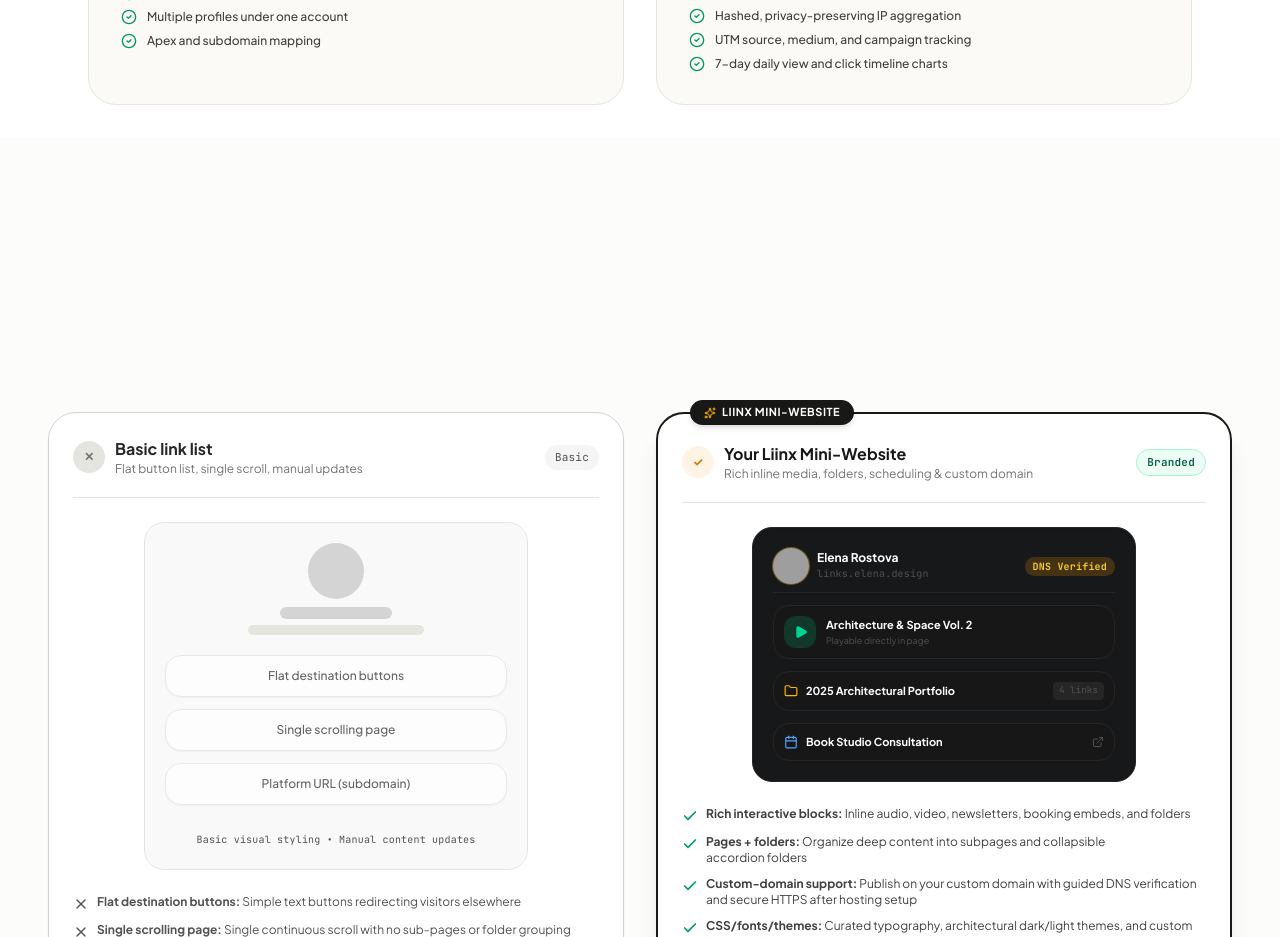
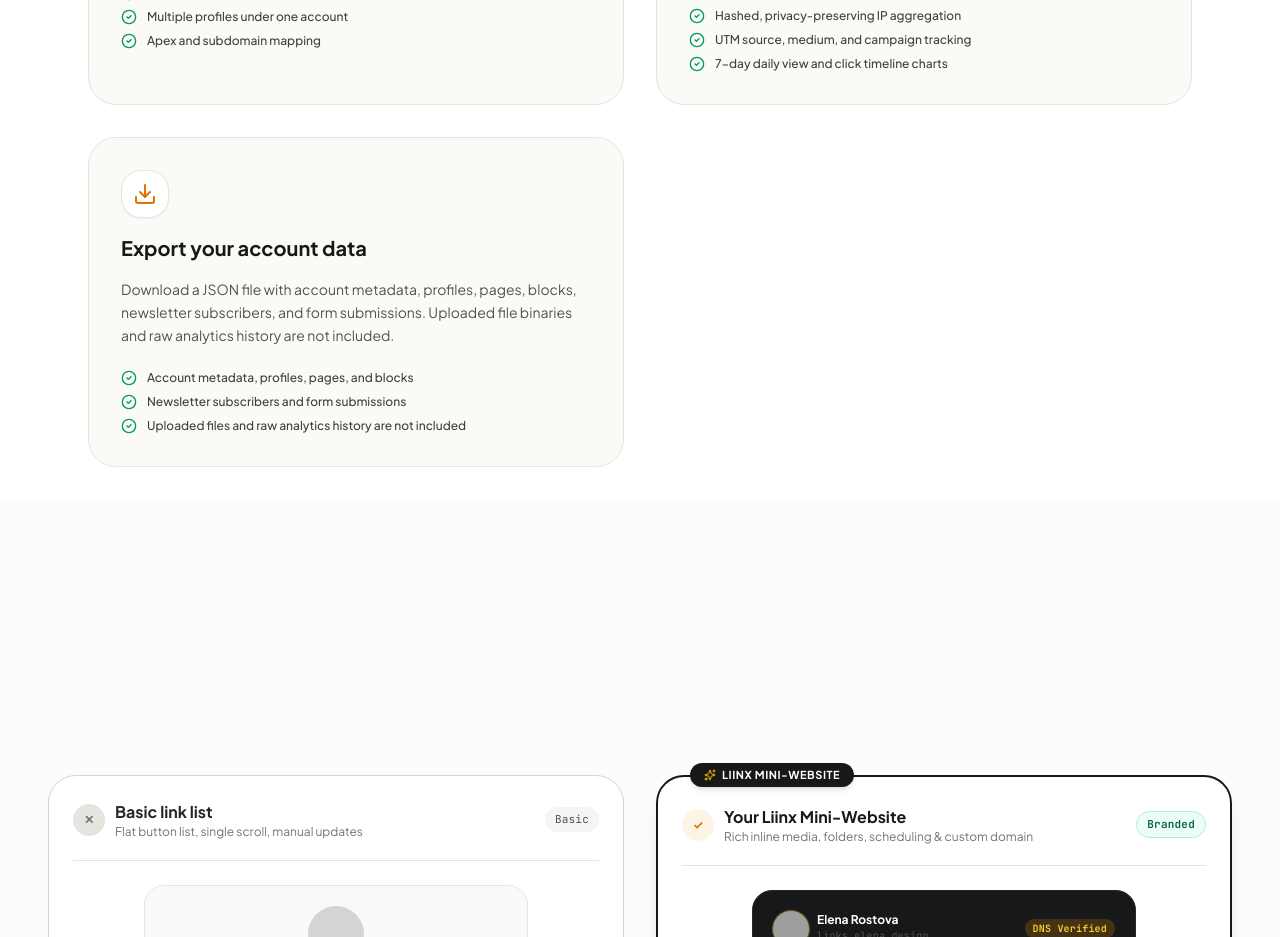
Before and after one commit to samirmagdy/liinx, a React (Vite) app: page /features in a window 1280 px wide. Shown: the part 1260-2197 px from the top of the page. Built offline with nearby package versions, Linux system fonts and the light colour scheme; no server answers; grey boxes are pictures that could not be loaded.

Commit message:
refactor: update account data export labels and descriptions

```diff
--- a/src/components/FeaturesSection.tsx
+++ b/src/components/FeaturesSection.tsx
@@ -72,17 +72,18 @@ export const FeaturesSection: React.FC<FeaturesSectionProps> = ({ onOpenStudio }
     {
       id: 'own' as const,
       tag: '04',
-      title: isRtl ? 'ملكية رقمية تامة' : 'Own Everything',
+      title: isRtl ? 'بياناتك وهويتك الرقمية' : 'Your Data & Digital Identity',
       desc: isRtl
-        ? 'نطاقك الخاص، تصدير المشتركين والردود، وواجهة برمجية REST تضمن استقلالك.'
-        : 'Your personal custom domain with guided DNS, CSV exports for subscribers and forms, and a developer REST API.',
+        ? 'اربط نطاقاً مؤهلاً، وصدّر بيانات حسابك ومشتركيك وردود النماذج، واستخدم REST API.'
+        : 'Connect a custom domain on an eligible plan, export your account data and CSV records, and use the REST API.',
       icon: ShieldCheck,
       badgeColor: 'bg-purple-100 text-purple-900 border-purple-200',
       highlights: [
         isRtl ? 'ربط نطاق خاص (links.yourname.com) مع توجيه DNS وتشفير HTTPS بعد إعداد الاستضافة' : 'Custom domain support with secure HTTPS after hosting configuration',
         isRtl ? 'تصدير المشتركين وردود النماذج إلى CSV بنقرة واحدة' : 'Export subscribers and form responses to CSV',
+        isRtl ? 'تصدير بيانات الحساب بصيغة JSON، بما يشمل الملفات والصفحات والعناصر والمشتركين وردود النماذج' : 'Export account data as JSON: profiles, pages, blocks, subscribers, and form responses',
         isRtl ? 'واجهة برمجية مفتوحة (Public REST API v1)' : 'Public REST API v1 for automated builds and pipelines',
-        isRtl ? 'مصمم لقابلية نقل البيانات: واجهة برمجية مفتوحة وتصدير بيانات الجمهور' : 'Built for data portability: Open API + exportable audience data'
+        isRtl ? 'ملفات الوسائط وسجل التحليلات الخام غير مضمنين في تصدير JSON' : 'Uploaded file binaries and raw analytics history are not included in the JSON export'
       ]
     }
   ];
@@ -260,7 +261,7 @@ export const FeaturesSection: React.FC<FeaturesSectionProps> = ({ onOpenStudio }
                     <div className="space-y-3 font-mono text-xs">
                       <div className="flex items-center justify-between pb-2 border-b border-neutral-800 text-neutral-400 text-[11px]">
                         <span>portability_engine</span>
-                        <span className="text-emerald-400 text-[10px]">Unrestricted</span>
+                        <span className="text-emerald-400 text-[10px]">JSON + CSV exports</span>
                       </div>
                       <div className="p-2.5 bg-neutral-800 rounded-xl text-[11px] text-neutral-300">
                         <span className="text-amber-400">GET</span> /api/v1/profiles/me
@@ -270,6 +271,10 @@ export const FeaturesSection: React.FC<FeaturesSectionProps> = ({ onOpenStudio }
                       </div>
                       <div className="p-2.5 bg-neutral-800 rounded-xl text-[11px] text-neutral-300 flex items-center justify-between">
                         <span>export_subscribers.csv</span>
+                        <Download className="w-3.5 h-3.5 text-neutral-400" />
+                      </div>
+                      <div className="p-2.5 bg-neutral-800 rounded-xl text-[11px] text-neutral-300 flex items-center justify-between">
+                        <span>account_data.json</span>
                         <Download className="w-3.5 h-3.5 text-neutral-400" />
                       </div>
                     </div>
--- a/src/pages/AccountPage.tsx
+++ b/src/pages/AccountPage.tsx
@@ -590,8 +590,8 @@ export function AccountPage() {
                 {/* Data Portability / Export */}
                 <div className="bg-white p-6 rounded-3xl border border-neutral-200 shadow-xs space-y-4 text-start">
                   <div className="border-b border-neutral-100 pb-4">
-                    <h2 className="text-base font-bold text-neutral-900">{ar ? 'تصدير كامل بيانات الحساب' : 'Account Data Portability (JSON)'}</h2>
-                    <p className="text-xs text-neutral-500 mt-0.5">{ar ? 'تنزيل حزمة كاملة لجميع ملفاتك، وصفحاتك، وعناصرك، ومشتركيك بصيغة مفتوحة.' : 'Download a complete export of all your profiles, sub-pages, blocks, and subscribers with zero lock-in.'}</p>
+                    <h2 className="text-base font-bold text-neutral-900">{ar ? 'تصدير بيانات الحساب' : 'Export your account data'}</h2>
+                    <p className="text-xs text-neutral-500 mt-0.5">{ar ? 'نزّل ملف JSON يتضمن بيانات الحساب والملفات الشخصية والصفحات والعناصر ومشتركي النشرة وردود النماذج. لا يتضمن ملفات الوسائط نفسها أو سجل التحليلات الخام.' : 'Download a JSON file with account metadata, profiles, pages, blocks, newsletter subscribers, and form submissions. Uploaded file binaries and raw analytics history are not included.'}</p>
                   </div>
 
                   <button
@@ -600,7 +600,7 @@ export function AccountPage() {
                     className="px-4 py-2.5 rounded-xl border border-neutral-300 hover:bg-neutral-50 text-neutral-800 text-xs font-semibold flex items-center gap-2 cursor-pointer transition-colors disabled:opacity-50"
                   >
                     <Download className="w-4 h-4 text-neutral-500" />
-                    <span>{exportLoading ? (ar ? 'جاري التصدير...' : 'Exporting...') : (ar ? 'تنزيل حزمة البيانات (.json)' : 'Download Account Archive (.json)')}</span>
+                    <span>{exportLoading ? (ar ? 'جاري التصدير...' : 'Exporting...') : (ar ? 'تنزيل بيانات الحساب (.json)' : 'Download account data (.json)')}</span>
                   </button>
                 </div>
 
--- a/src/pages/FeaturesPage.tsx
+++ b/src/pages/FeaturesPage.tsx
@@ -11,7 +11,8 @@ import {
   BarChart3,
   ArrowRight,
   Palette,
-  CheckCircle2
+  CheckCircle2,
+  Download
 } from 'lucide-react';
 
 export function FeaturesPage() {
@@ -63,6 +64,12 @@ export function FeaturesPage() {
         "تتبع مصادر وحملات UTM بدقة",
         "مخططات تفاعل يومية للمشاهدات والنقرات لـ ٧ أيام"
       ]
+    },
+    {
+      icon: <Download className="w-6 h-6 text-amber-600" />,
+      title: "تصدير بيانات الحساب",
+      description: "نزّل ملف JSON يتضمن بيانات الحساب والملفات الشخصية والصفحات والعناصر ومشتركي النشرة وردود النماذج. لا يتضمن ملفات الوسائط نفسها أو سجل التحليلات الخام.",
+      bullets: ["بيانات الحساب والملفات والصفحات والعناصر", "سجلات المشتركين وردود النماذج", "ملفات الوسائط وسجل التحليلات الخام غير مضمنين"]
     }
   ] : [
     {
@@ -88,6 +95,12 @@ export function FeaturesPage() {
       title: "Decision-Support Analytics",
       description: "Replace vanity numbers with actionable data: understand your top-performing links, traffic sources, UTM campaigns, and click-through rates.",
       bullets: ["Zero data fabrication or inflated counts", "Hashed, privacy-preserving IP aggregation", "UTM source, medium, and campaign tracking", "7-day daily view and click timeline charts"]
+    },
+    {
+      icon: <Download className="w-6 h-6 text-amber-600" />,
+      title: "Export your account data",
+      description: "Download a JSON file with account metadata, profiles, pages, blocks, newsletter subscribers, and form submissions. Uploaded file binaries and raw analytics history are not included.",
+      bullets: ["Account metadata, profiles, pages, and blocks", "Newsletter subscribers and form submissions", "Uploaded files and raw analytics history are not included"]
     }
   ];
 
```
